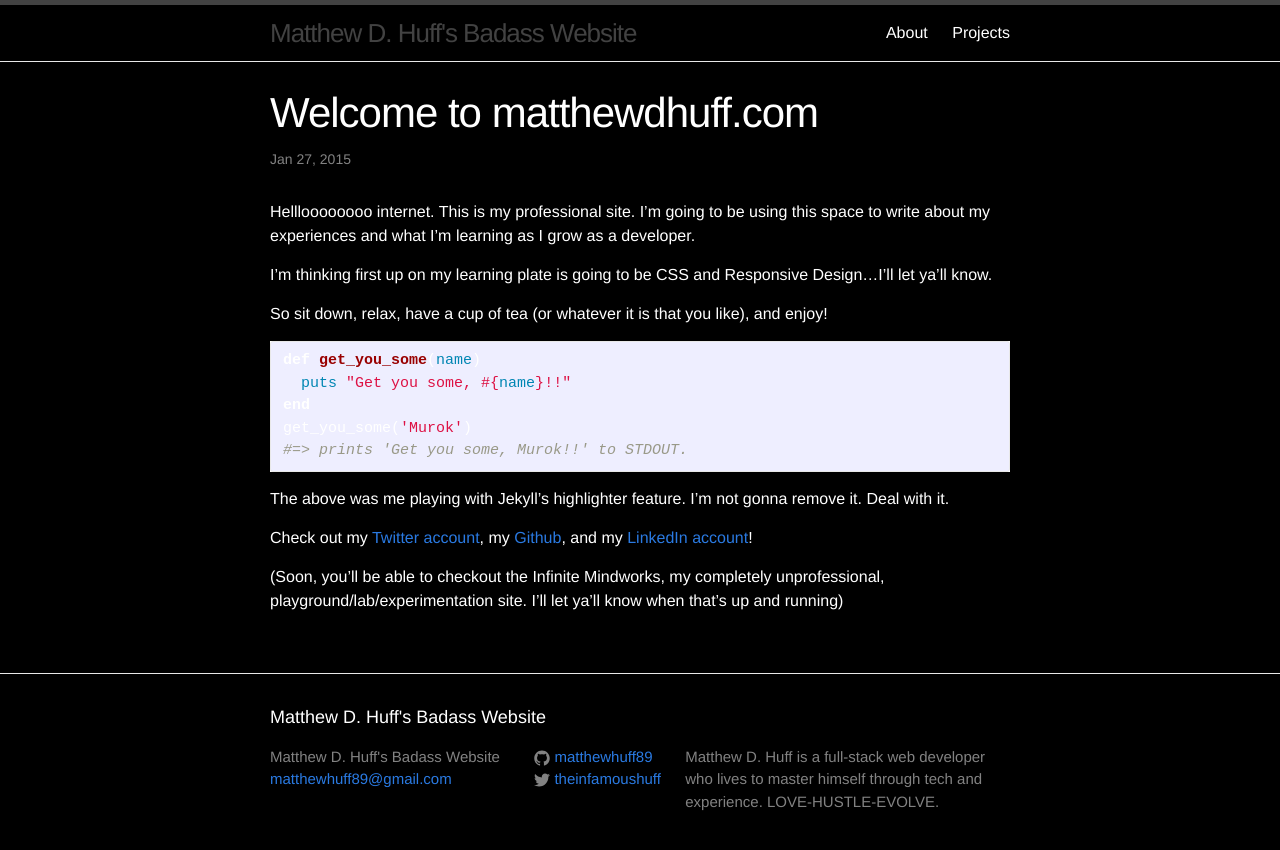
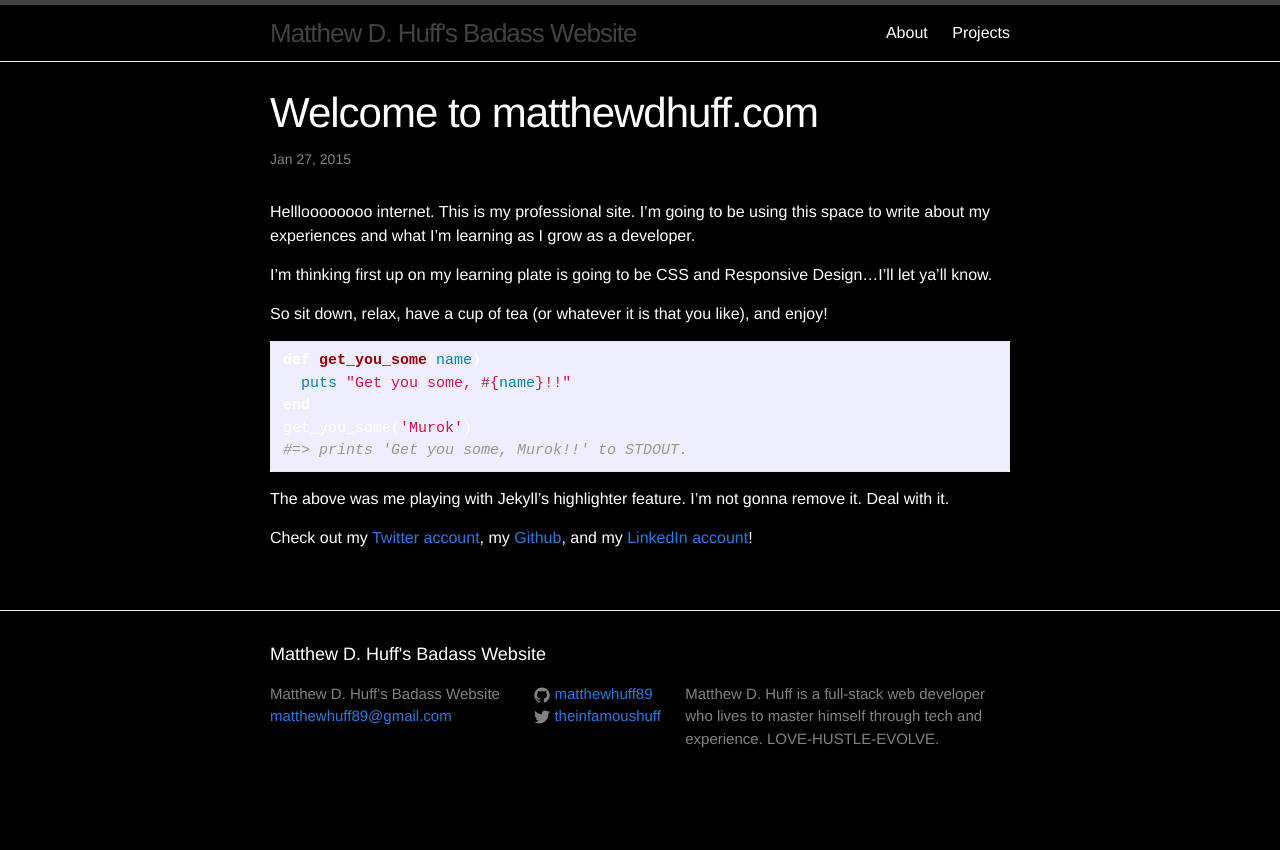
Before and after one commit to matthewhuff89/matthewhuff89.github.io, a Jekyll site: the page built from _posts/2015-01-27-get-you-some.markdown, in a window 1280 px wide. Shown: the top 850 px of the page. Built offline with Jekyll 4.4.1, drawn with Linux system fonts in a browser that asks for light colours.

Commit message:
Edited 1-27 blog post again

```diff
--- a/_posts/2015-01-27-get-you-some.markdown
+++ b/_posts/2015-01-27-get-you-some.markdown
@@ -24,9 +24,6 @@ The above was me playing with Jekyll's highlighter feature. I'm not gonna remove
 
 Check out my [Twitter account][twitter], my [Github][github], and my [LinkedIn account][linkedin]!
 
-(Soon, you'll be able to checkout the Infinite Mindworks, my completely unprofessional, playground/lab/experimentation site. I'll let ya'll know when that's up and running)
-
-
 [twitter]: http://twitter.com/theinfamoushuff
 [github]: http://github.com/matthewhuff89
 [linkedin]: http://www.linkedin.com/in/matthewdhuff
```
Also changed, not shown: 1 other file.
